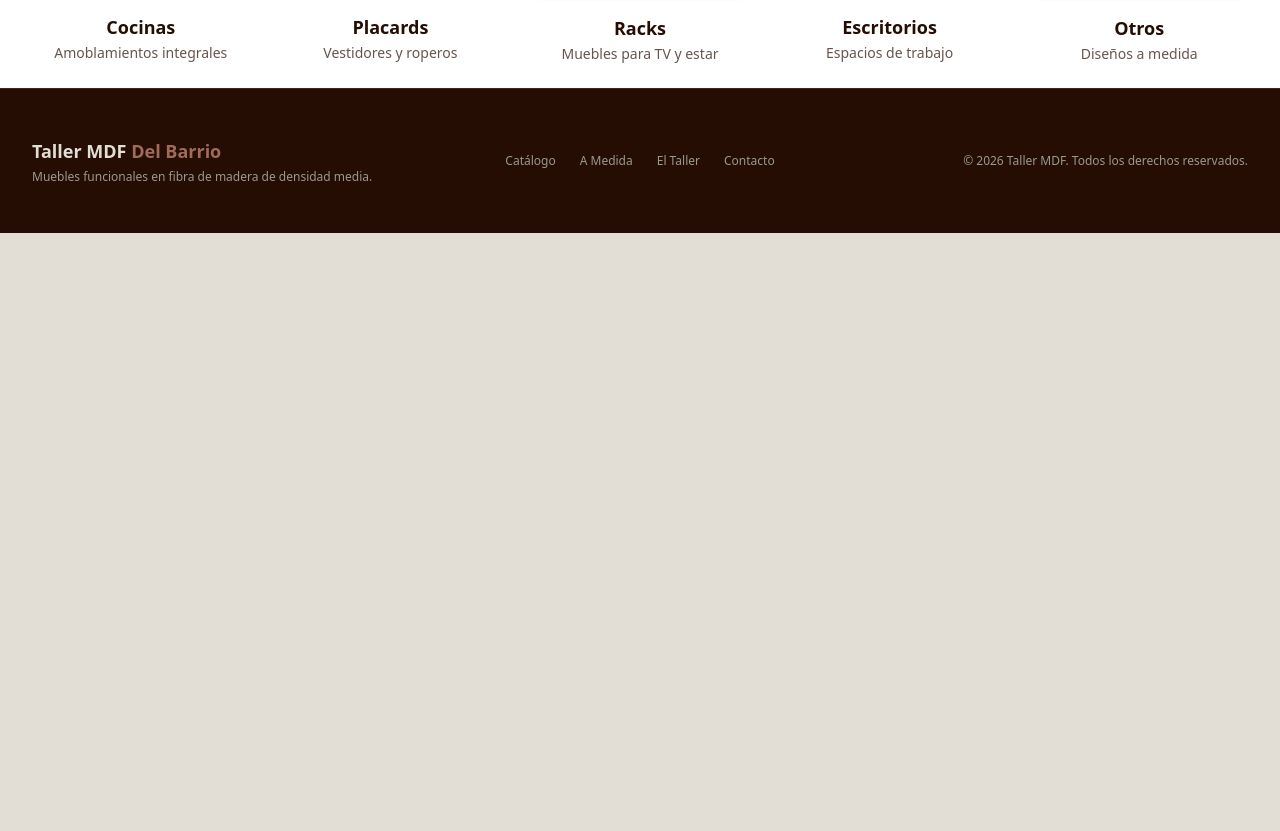
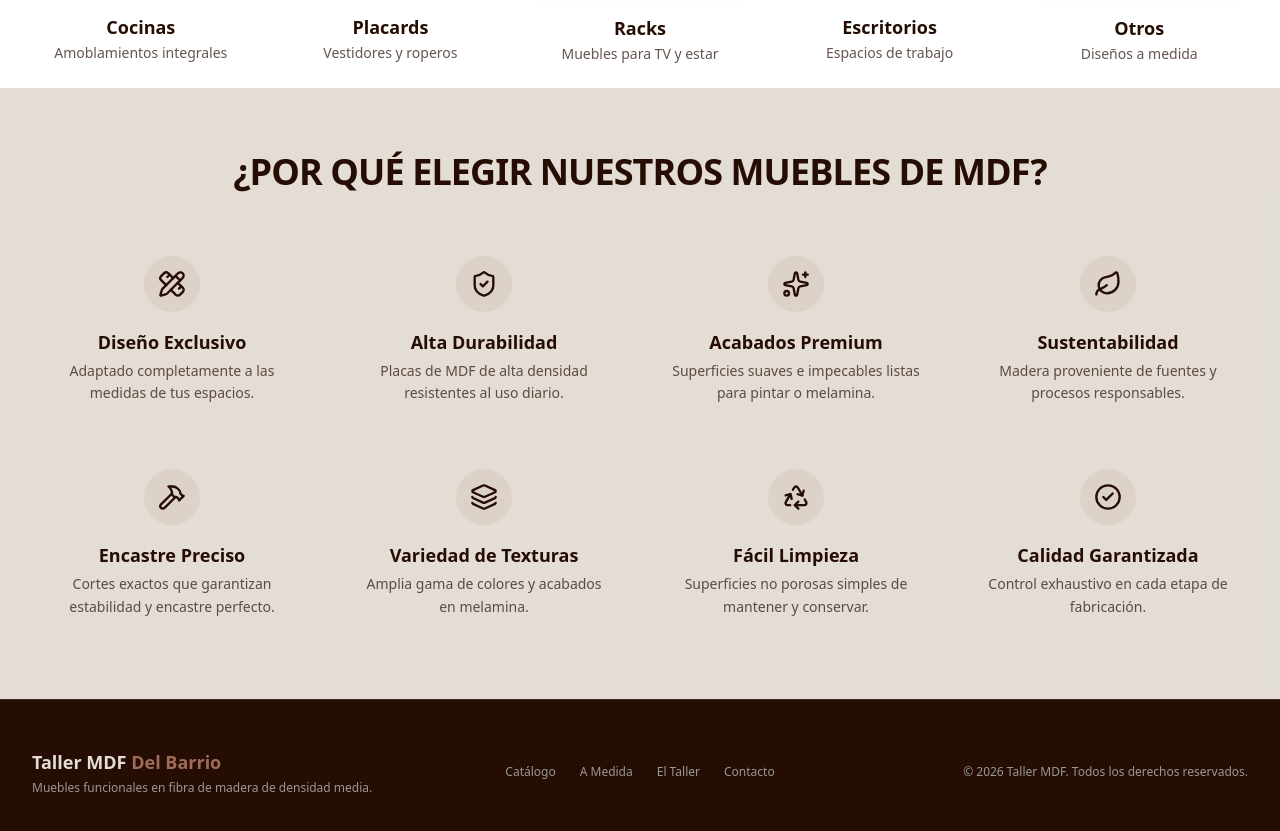
Before and after one commit to fernandezale/RM-Landing-Typescript, a React (Vite) app: page / in a window 1280 px wide. Shown: the part 1592-2423 px from the top of the page. Before the commit the page ends 1825 px from the top, so only its background shows below. Built offline with nearby package versions, Linux system fonts and the light colour scheme.

Commit message:
agrego componente AboutMDFApp

```diff
--- a/src/App.tsx
+++ b/src/App.tsx
@@ -4,6 +4,7 @@ import Footer from './components/Footer';
 import Hero from './components/Hero';
 import './css/embla.css'
 import CategoriesApp from './components/CategoriesApp';
+import AboutMDFApp from './components/AboutMDFApp';
 
 
 const WHATSAPP_NUMBER = '5493516072272';
@@ -16,6 +17,7 @@ function App() {
       <section id="center">
         <Hero whatsappNumber={WHATSAPP_NUMBER}/>
         <CategoriesApp/>
+        <AboutMDFApp/>
       </section>
       <Footer />
 
--- /dev/null
+++ b/src/components/AboutMDFApp.tsx
@@ -0,0 +1,114 @@
+import React from 'react'
+import {
+  PencilRuler,
+  ShieldCheck,
+  Sparkles,
+  Leaf,
+  Hammer,
+  Layers,
+  Recycle,
+  CheckCircle2
+} from 'lucide-react'
+
+interface Advantage {
+  id: string
+  titulo: string
+  descripcion: string
+  icono: React.ElementType
+}
+
+const ADVANTAGES: Advantage[] = [
+  {
+    id: 'diseno',
+    titulo: 'Diseño Exclusivo',
+    descripcion: 'Adaptado completamente a las medidas de tus espacios.',
+    icono: PencilRuler
+  },
+  {
+    id: 'durabilidad',
+    titulo: 'Alta Durabilidad',
+    descripcion: 'Placas de MDF de alta densidad resistentes al uso diario.',
+    icono: ShieldCheck
+  },
+  {
+    id: 'acabados',
+    titulo: 'Acabados Premium',
+    descripcion: 'Superficies suaves e impecables listas para pintar o melamina.',
+    icono: Sparkles
+  },
+  {
+    id: 'sustentabilidad',
+    titulo: 'Sustentabilidad',
+    descripcion: 'Madera proveniente de fuentes y procesos responsables.',
+    icono: Leaf
+  },
+  {
+    id: 'ensamblado',
+    titulo: 'Encastre Preciso',
+    descripcion: 'Cortes exactos que garantizan estabilidad y encastre perfecto.',
+    icono: Hammer
+  },
+  {
+    id: 'materiales',
+    titulo: 'Variedad de Texturas',
+    descripcion: 'Amplia gama de colores y acabados en melamina.',
+    icono: Layers
+  },
+  {
+    id: 'mantenimiento',
+    titulo: 'Fácil Limpieza',
+    descripcion: 'Superficies no porosas simples de mantener y conservar.',
+    icono: Recycle
+  },
+  {
+    id: 'garantia',
+    titulo: 'Calidad Garantizada',
+    descripcion: 'Control exhaustivo en cada etapa de fabricación.',
+    icono: CheckCircle2
+  }
+]
+
+const AboutMDFApp = () => {
+  return (
+    <section id="nosotros" className="py-16 bg-brand-light/50">
+      <div className="max-w-7xl mx-auto px-4 sm:px-6 lg:px-8">
+
+        {/* Título de la sección */}
+        <h2 className="text-3xl sm:text-4xl font-extrabold text-center text-brand-dark tracking-tight uppercase mb-12">
+          ¿Por qué elegir nuestros muebles de MDF?
+        </h2>
+
+        {/* Grid de Ventajas */}
+        <div className="grid grid-cols-2 md:grid-cols-4 gap-8">
+          {ADVANTAGES.map((item) => {
+            const Icon = item.icono
+            return (
+              <div
+                key={item.id}
+                className="flex flex-col items-center text-center p-4 rounded-xl transition-all duration-300 hover:bg-white hover:shadow-md"
+              >
+                {/* Contenedor del Ícono */}
+                <div className="w-14 h-14 rounded-full bg-brand-accent/10 flex items-center justify-center mb-4 text-brand-dark">
+                  <Icon className="w-7 h-7 text-brand-dark" />
+                </div>
+
+                {/* Título de la Ventaja */}
+                <h3 className="text-base sm:text-lg font-bold text-brand-dark mb-1">
+                  {item.titulo}
+                </h3>
+
+                {/* Descripción Corta */}
+                <p className="text-sm text-brand-dark/70 leading-relaxed">
+                  {item.descripcion}
+                </p>
+              </div>
+            )
+          })}
+        </div>
+
+      </div>
+    </section>
+  )
+}
+
+export default AboutMDFApp
```
